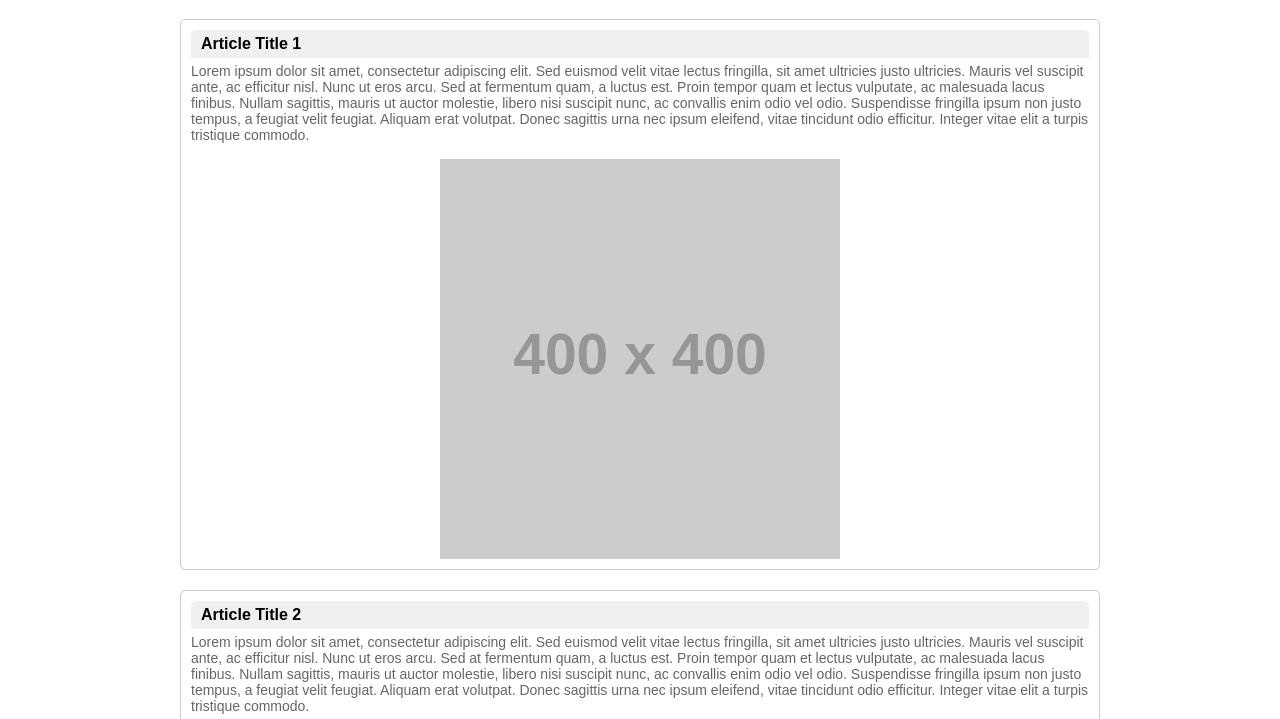
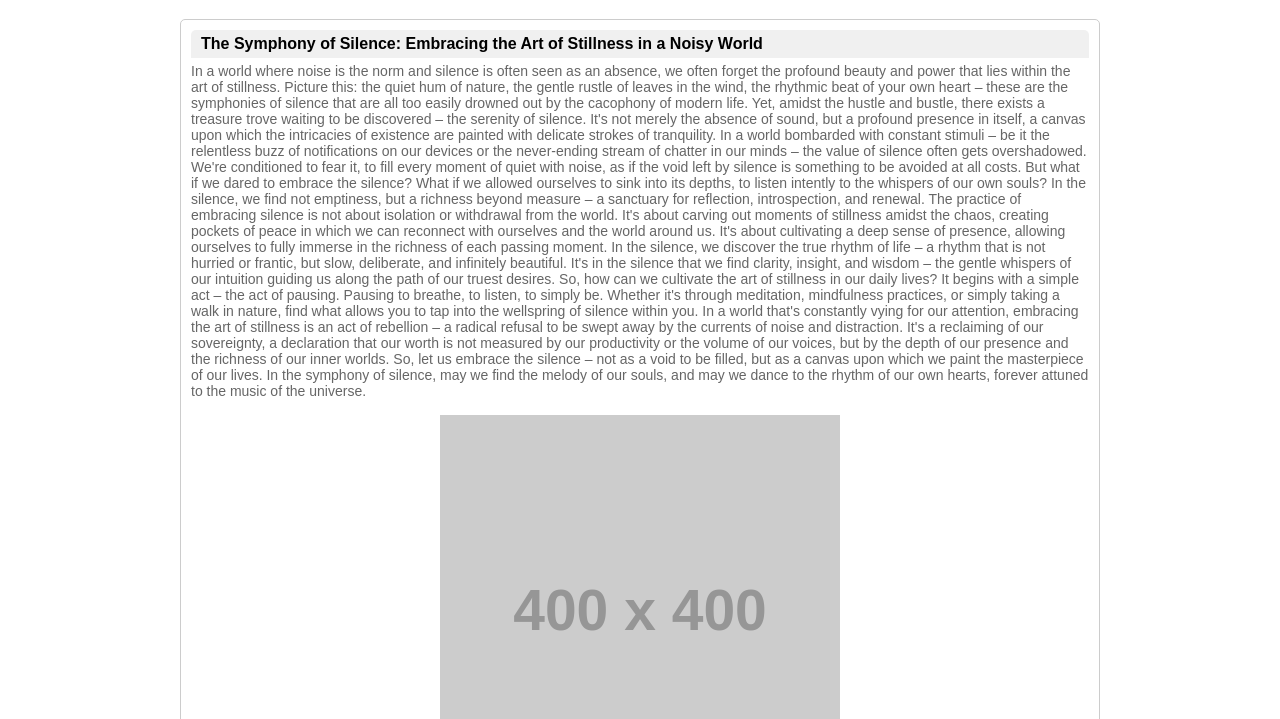
Before and after one commit to nftfan/blog, a plain HTML site: page index.html in a window 1280 px wide. Shown: the part 81-800 px from the top of the page. Drawn offline with Linux system fonts and the light colour scheme; placeholder pictures from the web are drawn by us.

Commit message:
Update index.html

```diff
--- a/index.html
+++ b/index.html
@@ -143,9 +143,25 @@
   <h1>Quantum Intelligence: Advance Tech News</h1>
 
   <div class="article" onclick="toggleArticle(this)">
-    <div class="article-title">Article Title 1</div>
+    <div class="article-title">The Symphony of Silence: Embracing the Art of Stillness in a Noisy World</div>
     <div class="article-body">
-      Lorem ipsum dolor sit amet, consectetur adipiscing elit. Sed euismod velit vitae lectus fringilla, sit amet ultricies justo ultricies. Mauris vel suscipit ante, ac efficitur nisl. Nunc ut eros arcu. Sed at fermentum quam, a luctus est. Proin tempor quam et lectus vulputate, ac malesuada lacus finibus. Nullam sagittis, mauris ut auctor molestie, libero nisi suscipit nunc, ac convallis enim odio vel odio. Suspendisse fringilla ipsum non justo tempus, a feugiat velit feugiat. Aliquam erat volutpat. Donec sagittis urna nec ipsum eleifend, vitae tincidunt odio efficitur. Integer vitae elit a turpis tristique commodo.
+      In a world where noise is the norm and silence is often seen as an absence, we often forget the profound beauty and power that lies within the art of stillness. Picture this: the quiet hum of nature, the gentle rustle of leaves in the wind, the rhythmic beat of your own heart – these are the symphonies of silence that are all too easily drowned out by the cacophony of modern life.
+
+Yet, amidst the hustle and bustle, there exists a treasure trove waiting to be discovered – the serenity of silence. It's not merely the absence of sound, but a profound presence in itself, a canvas upon which the intricacies of existence are painted with delicate strokes of tranquility.
+
+In a world bombarded with constant stimuli – be it the relentless buzz of notifications on our devices or the never-ending stream of chatter in our minds – the value of silence often gets overshadowed. We're conditioned to fear it, to fill every moment of quiet with noise, as if the void left by silence is something to be avoided at all costs.
+
+But what if we dared to embrace the silence? What if we allowed ourselves to sink into its depths, to listen intently to the whispers of our own souls? In the silence, we find not emptiness, but a richness beyond measure – a sanctuary for reflection, introspection, and renewal.
+
+The practice of embracing silence is not about isolation or withdrawal from the world. It's about carving out moments of stillness amidst the chaos, creating pockets of peace in which we can reconnect with ourselves and the world around us. It's about cultivating a deep sense of presence, allowing ourselves to fully immerse in the richness of each passing moment.
+
+In the silence, we discover the true rhythm of life – a rhythm that is not hurried or frantic, but slow, deliberate, and infinitely beautiful. It's in the silence that we find clarity, insight, and wisdom – the gentle whispers of our intuition guiding us along the path of our truest desires.
+
+So, how can we cultivate the art of stillness in our daily lives? It begins with a simple act – the act of pausing. Pausing to breathe, to listen, to simply be. Whether it's through meditation, mindfulness practices, or simply taking a walk in nature, find what allows you to tap into the wellspring of silence within you.
+
+In a world that's constantly vying for our attention, embracing the art of stillness is an act of rebellion – a radical refusal to be swept away by the currents of noise and distraction. It's a reclaiming of our sovereignty, a declaration that our worth is not measured by our productivity or the volume of our voices, but by the depth of our presence and the richness of our inner worlds.
+
+So, let us embrace the silence – not as a void to be filled, but as a canvas upon which we paint the masterpiece of our lives. In the symphony of silence, may we find the melody of our souls, and may we dance to the rhythm of our own hearts, forever attuned to the music of the universe.
       <br><br>
       <img src="https://via.placeholder.com/400" alt="Placeholder Image">
     </div>
```
